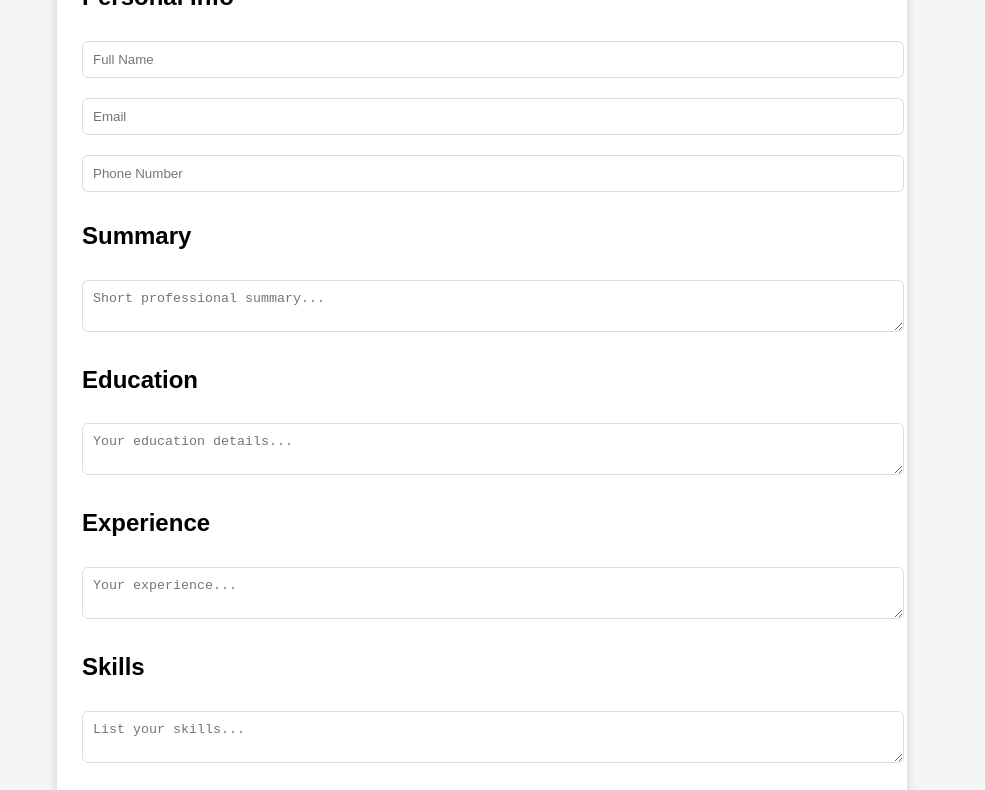
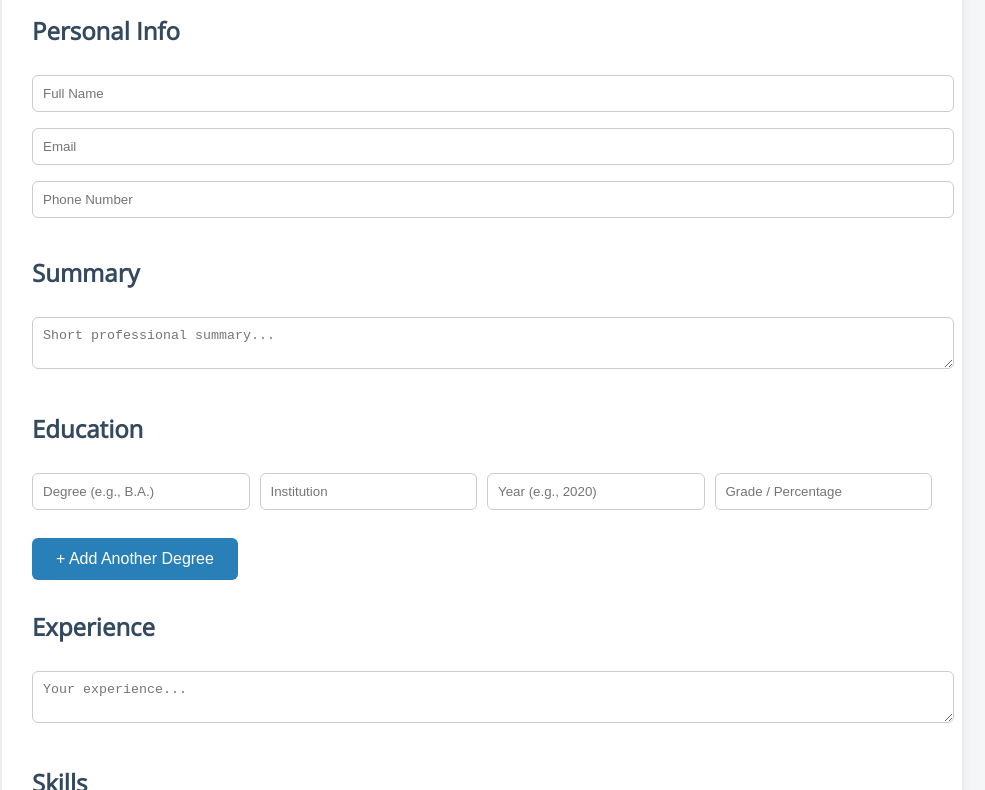
Before and after one commit to Khoso74/cv-generator-app, a plain HTML site: page index.html in a window 1280 px wide. Shown: the part 150-940 px from the top of the page, without its empty margins (158-1143 px from the left). Drawn offline with nearby package versions, Linux system fonts and the light colour scheme.

Commit message:
Update index.html

```diff
--- a/index.html
+++ b/index.html
@@ -2,9 +2,63 @@
 <html lang="en">
 <head>
   <meta charset="UTF-8" />
-  <meta name="viewport" content="width=device-width, initial-scale=1.0"/>
+  <meta name="viewport" content="width=device-width, initial-scale=1.0" />
   <title>Professional CV Generator</title>
+  <link href="https://fonts.googleapis.com/css2?family=Open+Sans&display=swap" rel="stylesheet">
   <link rel="stylesheet" href="style.css" />
+  <style>
+    body {
+      font-family: 'Open Sans', sans-serif;
+      background-color: #f4f6f8;
+      margin: 0;
+      padding: 0;
+    }
+    .container {
+      max-width: 900px;
+      background: #fff;
+      margin: 40px auto;
+      padding: 30px;
+      box-shadow: 0 4px 10px rgba(0,0,0,0.1);
+      border-radius: 12px;
+    }
+    h1 {
+      text-align: center;
+      color: #2c3e50;
+    }
+    h2 {
+      margin-top: 30px;
+      color: #34495e;
+    }
+    input, textarea {
+      width: 100%;
+      padding: 10px;
+      margin: 8px 0;
+      border: 1px solid #ccc;
+      border-radius: 6px;
+    }
+    .education-entry {
+      display: flex;
+      gap: 10px;
+      flex-wrap: wrap;
+    }
+    .education-entry input {
+      flex: 1;
+      min-width: 150px;
+    }
+    .btn {
+      margin-top: 20px;
+      padding: 12px 24px;
+      background-color: #2980b9;
+      color: white;
+      border: none;
+      border-radius: 6px;
+      cursor: pointer;
+      font-size: 16px;
+    }
+    .btn:hover {
+      background-color: #3498db;
+    }
+  </style>
 </head>
 <body>
   <div class="container">
@@ -21,9 +75,17 @@
       <h2>Summary</h2>
       <textarea name="summary" placeholder="Short professional summary..." required></textarea>
 
-      <!-- Education -->
+      <!-- Education with Tabs -->
       <h2>Education</h2>
-      <textarea name="education" placeholder="Your education details..." required></textarea>
+      <div id="educationSection">
+        <div class="education-entry">
+          <input type="text" name="degree[]" placeholder="Degree (e.g., B.A.)" required />
+          <input type="text" name="institution[]" placeholder="Institution" required />
+          <input type="text" name="year[]" placeholder="Year (e.g., 2020)" required />
+          <input type="text" name="grade[]" placeholder="Grade / Percentage" required />
+        </div>
+      </div>
+      <button type="button" class="btn" onclick="addEducation()">+ Add Another Degree</button>
 
       <!-- Experience -->
       <h2>Experience</h2>
@@ -41,23 +103,22 @@
       <h2>Interests</h2>
       <textarea name="interests" placeholder="Your interests..." required></textarea>
 
-      <button type="submit">Generate CV</button>
+      <button type="submit" class="btn">Generate CV</button>
     </form>
 
-    <button id="downloadPDF">Download CV (PDF)</button>
+    <button id="downloadPDF" class="btn">Download CV (PDF)</button>
   </div>
 
-  <!-- ✅ Hidden CV Template for PDF -->
   <div id="cvTemplate" style="display:none; width:800px; padding:40px; font-family: Arial, sans-serif; border:1px solid #ccc; background:#fff;">
-    <h1 id="cvName" style="text-align:center; margin-bottom: 0;">[NAME]</h1>
-    <p id="cvContact" style="text-align:center; color:gray; margin-top: 5px;">📧 [EMAIL] | 📞 [PHONE]</p>
+    <h1 id="cvName" style="text-align:center;">[NAME]</h1>
+    <p id="cvContact" style="text-align:center; color:gray;">[EMAIL] | [PHONE]</p>
     <hr style="margin:20px 0;">
 
     <h2 style="color:#2c3e50;">🔹 Summary</h2>
     <p id="cvSummary"></p>
 
     <h2 style="color:#2c3e50;">🎓 Education</h2>
-    <p id="cvEducation"></p>
+    <div id="cvEducation"></div>
 
     <h2 style="color:#2c3e50;">💼 Experience</h2>
     <p id="cvExperience"></p>
@@ -74,5 +135,19 @@
 
   <script src="script.js"></script>
   <script src="https://cdnjs.cloudflare.com/ajax/libs/html2pdf.js/0.10.1/html2pdf.bundle.min.js"></script>
+  <script>
+    function addEducation() {
+      const section = document.getElementById('educationSection');
+      const entry = document.createElement('div');
+      entry.className = 'education-entry';
+      entry.innerHTML = `
+        <input type="text" name="degree[]" placeholder="Degree" required />
+        <input type="text" name="institution[]" placeholder="Institution" required />
+        <input type="text" name="year[]" placeholder="Year" required />
+        <input type="text" name="grade[]" placeholder="Grade / Percentage" required />
+      `;
+      section.appendChild(entry);
+    }
+  </script>
 </body>
 </html>
```
